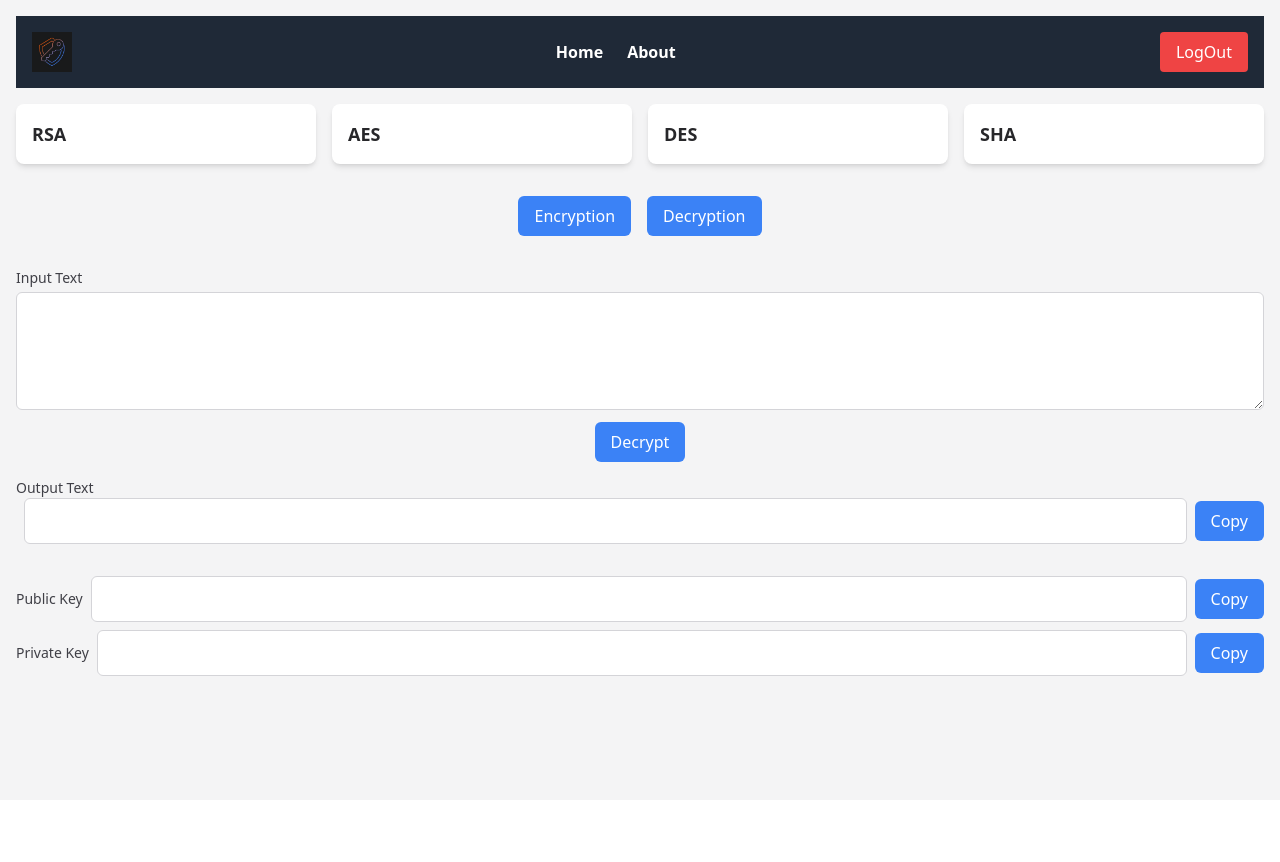
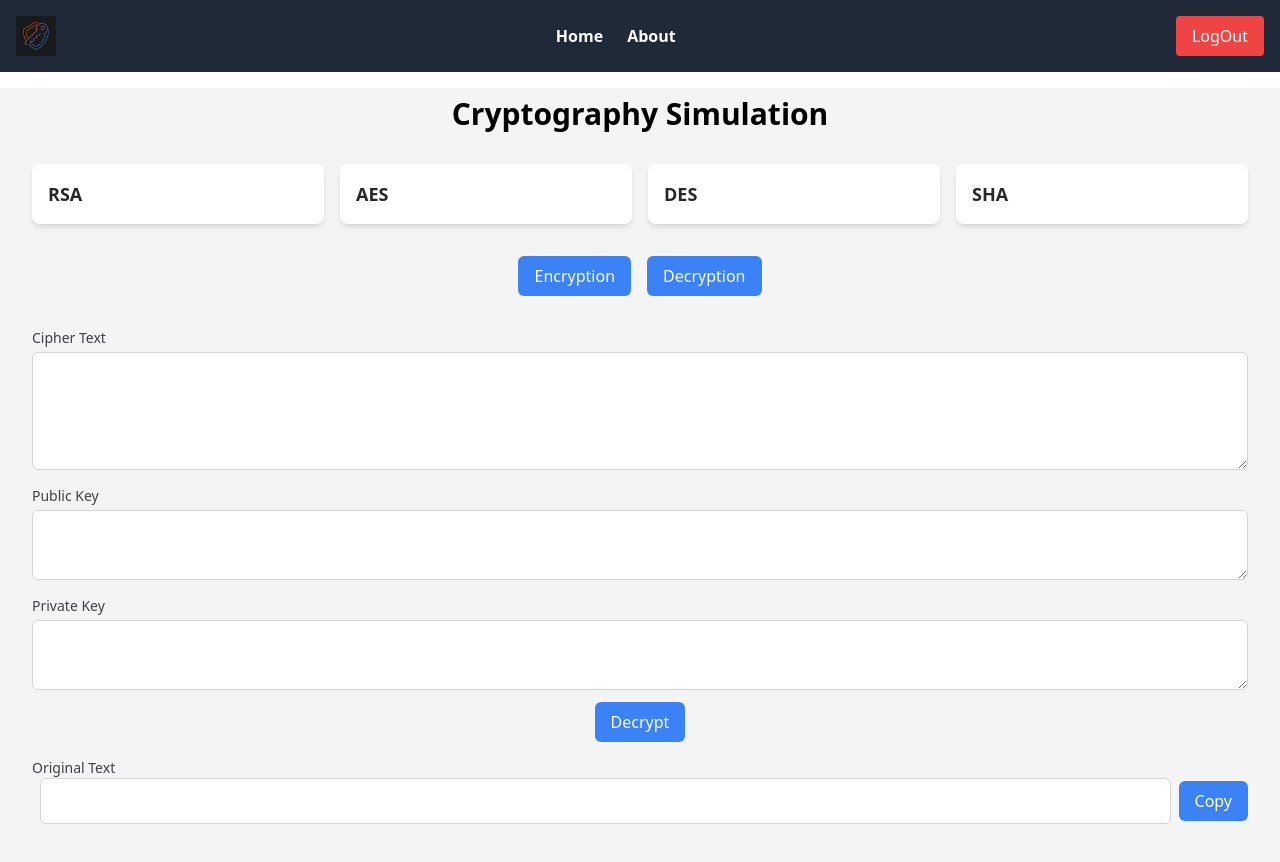
Before and after one commit to Aaron-Thomas-Blessen/CodeCrypt, a React (Vite) app: page /encrypt in a window 1280 px wide. Both pictures are taken after a click on the button "Decryption". Shown: the top 862 px of the page. Before the commit the page ends 800 px from the top, so only its background shows below. Built offline with nearby package versions, Linux system fonts and the light colour scheme.

Commit message:
Encryption & Decryption Updated

```diff
--- a/src/pages/Encrypt.jsx
+++ b/src/pages/Encrypt.jsx
@@ -8,6 +8,8 @@ const Encrypt = () => {
   const [inputType, setInputType] = useState('text');
   const [inputText, setInputText] = useState('');
   const [outputText, setOutputText] = useState('');
+  const [publicKey, setPublicKey] = useState('');
+  const [privateKey, setPrivateKey] = useState('');
 
   const handleEncryptDecrypt = () => {
     if (inputType === 'text') {
@@ -24,8 +26,11 @@ const Encrypt = () => {
   };
 
   return (
-    <div className={sharedClasses.container}>
+    <div className="flex flex-col min-h-screen">
       <Navbar />
+      <div className={`${sharedClasses.container} flex-grow pt-0`}>
+        <div className="container mx-auto px-4 py-2 mt-0">
+          <h1 className="text-3xl font-bold text-center dark:text-zinc-200 mb-8">Cryptography Simulation</h1>
           <div className="grid grid-cols-1 sm:grid-cols-2 lg:grid-cols-4 gap-4 mb-8">
             <AlgorithmCard title="RSA" details="A widely used public-key encryption algorithm that secures data by encrypting it with a public key and decrypting it with a private key." />
             <AlgorithmCard title="AES" details="A symmetric encryption algorithm known for its speed and security, used worldwide to protect sensitive data." />
@@ -34,11 +39,13 @@ const Encrypt = () => {
           </div>
           <div className="flex justify-center space-x-4 mb-8">
             <button onClick={() => setInputType('text')} className={sharedClasses.button}>Encryption</button>
-        <button onClick={() => setInputType('number')} className={sharedClasses.button}>Decryption</button>
+            <button onClick={() => setInputType('decrypt')} className={sharedClasses.button}>Decryption</button>
           </div>
           <div className="space-y-4">
             <div>
-          <label htmlFor="inputText" className={sharedClasses.label}>Input Text</label>
+              <label htmlFor="inputText" className={sharedClasses.label}>
+                {inputType === 'text' ? 'Input Text' : 'Cipher Text'}
+              </label>
               <textarea
                 id="inputText"
                 rows="4"
@@ -46,6 +53,30 @@ const Encrypt = () => {
                 value={inputText}
                 onChange={(e) => setInputText(e.target.value)}
               ></textarea>
+              {inputType === 'decrypt' && (
+                <>
+                  <div className="mt-4">
+                    <label htmlFor="publicKey" className={sharedClasses.label}>Public Key</label>
+                    <textarea
+                      id="publicKey"
+                      rows="2"
+                      className={sharedClasses.textarea}
+                      value={publicKey}
+                      onChange={(e) => setPublicKey(e.target.value)}
+                    ></textarea>
+                  </div>
+                  <div className="mt-4">
+                    <label htmlFor="privateKey" className={sharedClasses.label}>Private Key</label>
+                    <textarea
+                      id="privateKey"
+                      rows="2"
+                      className={sharedClasses.textarea}
+                      value={privateKey}
+                      onChange={(e) => setPrivateKey(e.target.value)}
+                    ></textarea>
+                  </div>
+                </>
+              )}
               <div className="flex justify-center space-x-4 mb-2 mt-1">
                 <button onClick={handleEncryptDecrypt} className={`${sharedClasses.button} mt-2`}>
                   {inputType === 'text' ? 'Encrypt' : 'Decrypt'}
@@ -53,7 +84,9 @@ const Encrypt = () => {
               </div>
             </div>
             <div>
-          <label htmlFor="outputText" className={sharedClasses.label}>Output Text</label>
+              <label htmlFor="outputText" className={sharedClasses.label}>
+                {inputType === 'text' ? 'Cipher Text' : 'Original Text'}
+              </label>
               <CopyableInput
                 id="outputText"
                 rows="4"
@@ -64,8 +97,14 @@ const Encrypt = () => {
             </div>
           </div>
           <div className="mt-8 space-y-2">
+            {inputType === 'text' && (
+              <>
                 <CopyableInput id="smallOutput1" label="Public Key" />
                 <CopyableInput id="smallOutput2" label="Private Key" />
+              </>
+            )}
+          </div>
+        </div>
       </div>
     </div>
   );
```
Lines whose indentation alone changed are shown as unchanged.
